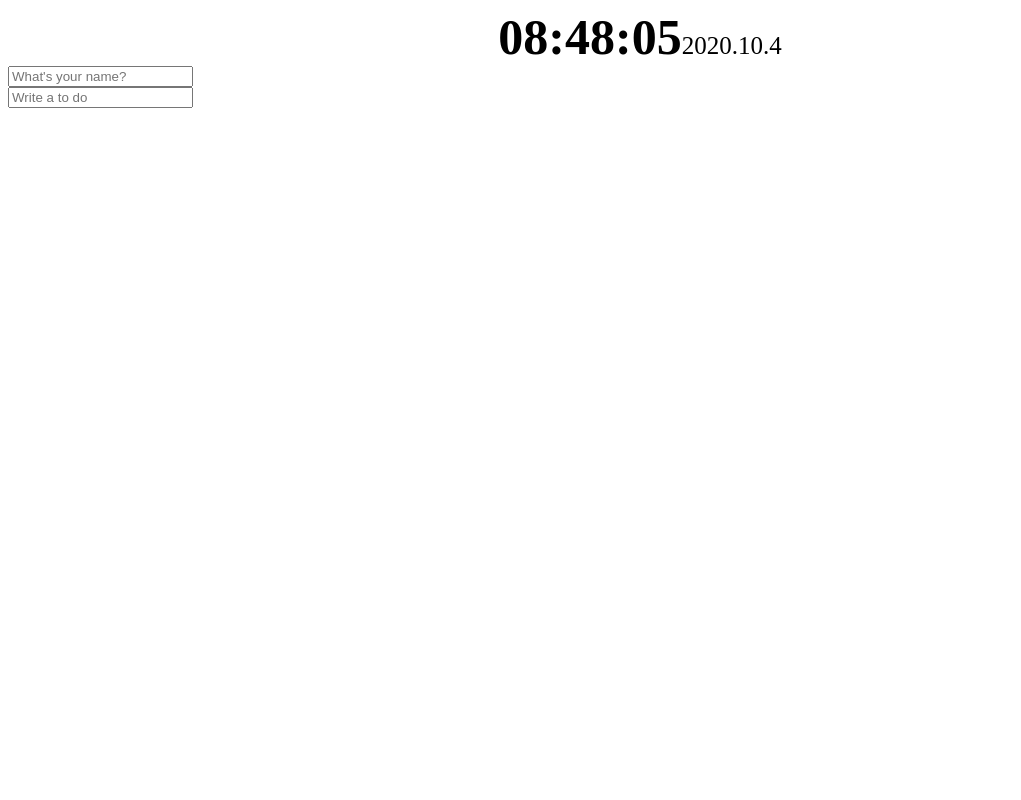
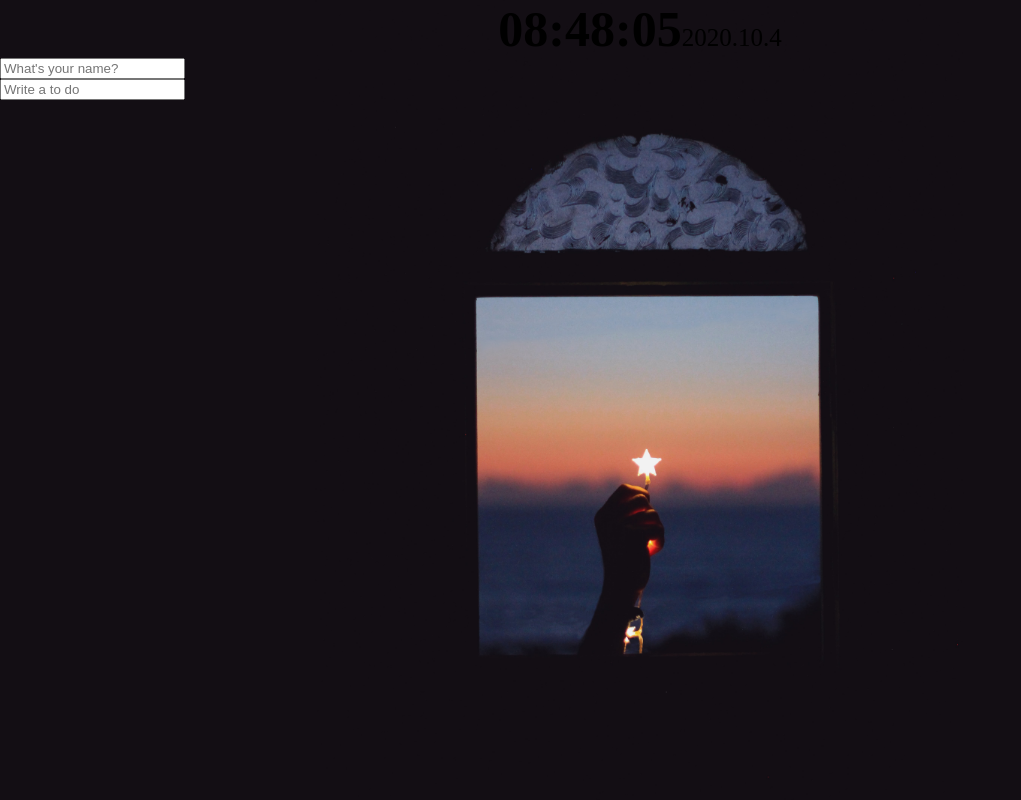
Before and after one commit to Choharim/nomad_js_self, a plain HTML site: page index.html in a window 1280 px wide. Shown: the whole page, without its empty margins (0-1021 px from the left). Drawn offline with Linux system fonts and the light colour scheme.

Commit message:
Add randomBackground

```diff
--- /dev/null
+++ b/background.js
@@ -0,0 +1,18 @@
+const body = document.querySelector("body");
+
+function imgNumber(){
+const randomImg = Math.floor(Math.random()*4) + 1;
+img (randomImg);
+}
+
+function img (number){
+  const img = document.createElement("img");
+  body.appendChild(img);
+  img.classList.add("bgImg");
+  img.src = `images/${number}.jpg`;
+}
+
+function init(){
+  imgNumber();
+}
+init();
--- a/index.html
+++ b/index.html
@@ -19,8 +19,10 @@
       <input type="text" placeholder="Write a to do" />
     </form>
     <ul class="do-list"></ul>
+
     <script src="clock.js"></script>
     <script src="name.js"></script>
     <script src="list.js"></script>
+    <script src="background.js"></script>
   </body>
 </html>
--- a/style.css
+++ b/style.css
@@ -1,3 +1,7 @@
+body {
+  margin: 0;
+}
+
 .clock-time {
   font-size: 50px;
   font-weight: bold;
@@ -21,3 +25,21 @@
 .showing {
   display: block;
 }
+
+.bgImg {
+  position: absolute;
+  top: 0;
+  width: 100%;
+  height: 100%;
+  z-index: -1;
+  animation: fadeIn 2s linear;
+}
+
+@keyframes fadeIn {
+  0% {
+    opacity: 0;
+  }
+  100% {
+    opacity: 1;
+  }
+}
```
Also changed, not shown: images/1.jpg (added), images/4.jpg (added), 2 other files.
